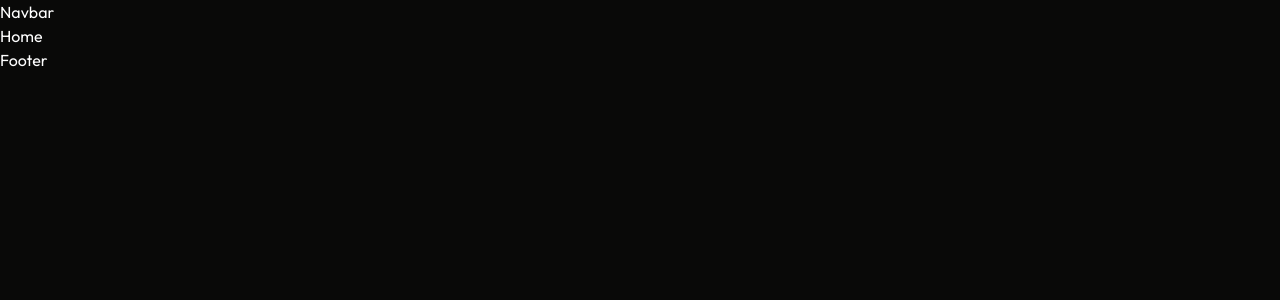
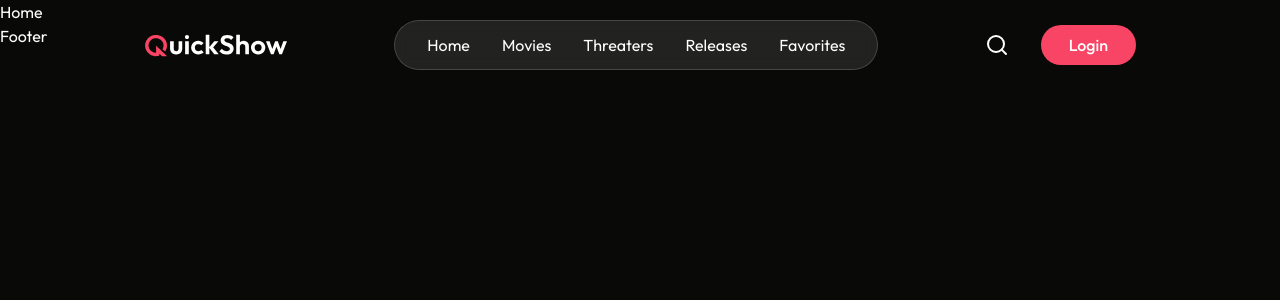
Before and after one commit to kartik11m/ShowTime, a React (Vite) app: page / in a window 1280 px wide. Shown: the top 300 px of the page. Built offline with nearby package versions, Linux system fonts and the light colour scheme; the HTML template or start-up script is replaced by a standard one; a web font is replaced by a local one.

Commit message:
Navbar design created

```diff
--- a/src/components/Navbar.jsx
+++ b/src/components/Navbar.jsx
@@ -1,8 +1,43 @@
-import React from 'react'
+import React, { useState } from 'react'
+import { Link } from 'react-router-dom'
+import { assets } from '../assets/assets'
+import { MenuIcon, SearchIcon, XIcon } from 'lucide-react'
 
 const Navbar = () => {
+    const [isOpen , setIsOpen] = useState(false);
   return (
-    <div>Navbar</div>
+    <div className='fixed top-0 left-0 z-50 w-full
+    flex items-center justify-between px-6 md:px-16 lg:px-36 py-5'>
+        <Link to='/' className='max-md:flex-1'>
+            <img src={assets.logo} alt="" className='w-36 h-auto'/>
+        </Link>
+
+        <div className={`max-md:absolute max-md:top-0 max-md:left-0 max-md:font-medium
+        max-md:text-lg z-50 flex flex-col md:flex-row items-center
+        max-md:justify-center gap-8 min-md:px-8 py-3 max-md:h-screen
+        min-md:rounded-full backdrop-blur bg-black/70 md:bg-white/10 md:border
+        border-gray-300/20 overflow-hidden transition-[width] duration-300 ${isOpen ? 'max-md:w-full' : 'max-md:w-0'}`
+        }>
+            <XIcon className='md:hidden absolute top-6 right-6 w-6 h-6 cursor-pointer'
+                onClick={()=> setIsOpen(!isOpen)}
+            />
+            <Link onClick={()=> {scrollTo(0,0) , setIsOpen(false)}} to='/'>Home</Link>
+            <Link onClick={()=> {scrollTo(0,0) , setIsOpen(false)}} to='/movies'>Movies</Link>
+            <Link onClick={()=> {scrollTo(0,0) , setIsOpen(false)}} to='/'>Threaters</Link>
+            <Link onClick={()=> {scrollTo(0,0) , setIsOpen(false)}} to='/'>Releases</Link>
+            <Link onClick={()=> {scrollTo(0,0) , setIsOpen(false)}} to='/favourite'>Favorites</Link>
+        </div>
+
+        <div className='flex items-center gap-8'>
+            <SearchIcon className='max-md:hidden w-6 h-6 cursor-pointer'/>
+            <button className='px-4 py-1 sm:px-7 sm:py-2 bg-primary hover:bg-primary-dull transition rounded-full font-medium cursor-pointer'>Login</button>
+        </div>
+
+        <MenuIcon className='max-md:ml-4 md:hidden w-8 h-8 cursor-pointer'
+            onClick={() => setIsOpen(!isOpen)}
+        />
+        {/* Hamburger icon */}
+    </div>
   )
 }
 
```
